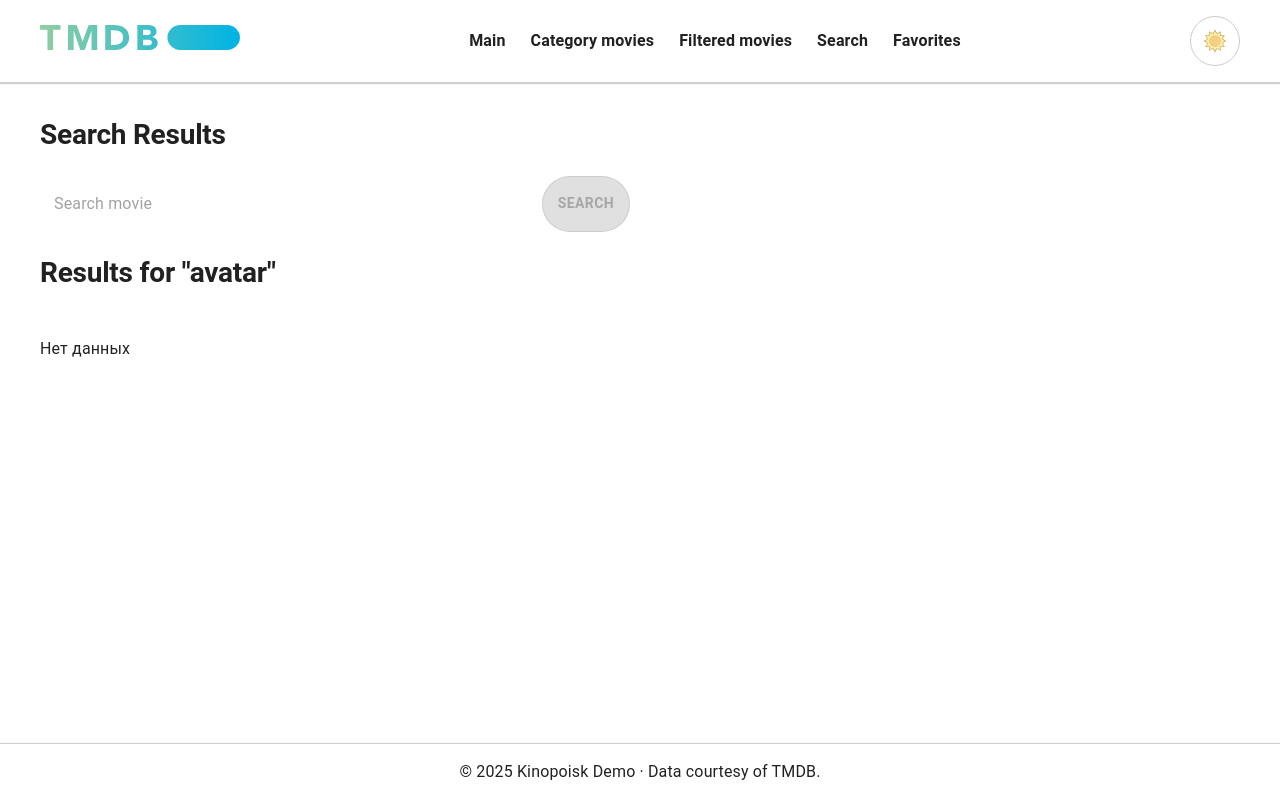
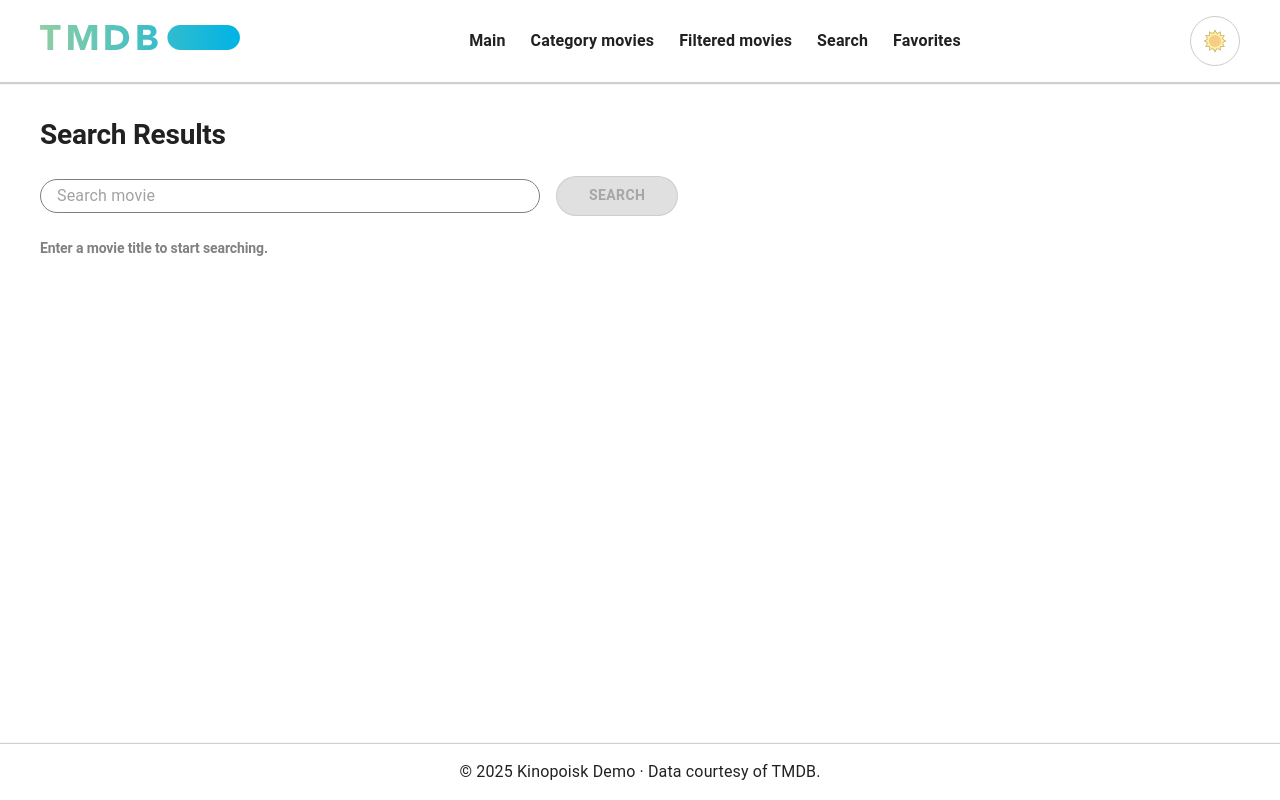
Before and after one commit to barzaevhalid/tmdb-kinopoisk, a React (Vite) app: page /search in a window 1280 px wide. Built offline with nearby package versions, Linux system fonts and the light colour scheme.

Commit message:
almost finished

```diff
--- a/src/components/Card/index.tsx
+++ b/src/components/Card/index.tsx
@@ -23,6 +23,12 @@ export default function CustomCard({ movie }: Props) {
     ? `https://image.tmdb.org/t/p/w185${movie.poster_path}`
     : "https://placehold.co/200x270?text=No+Poster";
 
+  const ratingBgColor =
+    movie.vote_average >= 7
+      ? "green"
+      : movie.vote_average < 5
+        ? "red"
+        : "orange";
   return (
     <Box component={Link} to={`/movie/${movie.id}`} sx={{ width: "100%" }}>
       <Card
@@ -37,7 +43,7 @@ export default function CustomCard({ movie }: Props) {
           ".icon": {
             transform: isFavorite && "translateY(0) scale(1)",
             opacity: isFavorite && 1,
-            color: "yellow",
+            color: isFavorite && "yellow",
           },
           marginBottom: "10px",
         }}
@@ -83,7 +89,7 @@ export default function CustomCard({ movie }: Props) {
             right: "10px",
             width: "40px",
             height: "40px",
-            backgroundColor: "#16a34a",
+            backgroundColor: ratingBgColor,
             borderRadius: "100%",
             justifyContent: "center",
             alignItems: "center",
--- a/src/components/Header/index.tsx
+++ b/src/components/Header/index.tsx
@@ -7,7 +7,7 @@ import moon from "../../assets/moon.png";
 
 import s from "./header.module.scss";
 import { Link } from "react-router-dom";
-import { useState } from "react";
+
 import { useDispatch, useSelector } from "react-redux";
 import { toggleTheme } from "../../redux/themeSlice";
 import type { RootState } from "../../redux/store";
@@ -19,8 +19,8 @@ export default function Header() {
     <Box
       component="header"
       sx={{
-        position: "sticky", // или fixed
-        zIndex: 1000, // выше секции
+        position: "sticky",
+        zIndex: 1000,
         padding: "16px",
         boxShadow: "1px 1px 1px 1px rgba(191,191,191,0.75);",
         bgcolor: "background.paper",
--- a/src/components/MoviesGrid.tsx
+++ b/src/components/MoviesGrid.tsx
@@ -26,8 +26,8 @@ export default function MoviesGrid({
         gap: 3,
       }}
     >
-      {isLoading &&
-        Array.from({ length: limit ?? columns }).map((_, i) => (
+      {isLoading
+        ? Array.from({ length: limit ?? columns }).map((_, i) => (
             <Box key={i}>
               <Skeleton
                 variant="rectangular"
@@ -35,12 +35,8 @@ export default function MoviesGrid({
                 height="270px"
               />
             </Box>
-        ))}
-
-      {!isLoading && !movies.length && <Typography>Нет данных</Typography>}
-
-      {!isLoading &&
-        visibleMovies.map((movie) => (
+          ))
+        : visibleMovies.map((movie) => (
             <CustomCard key={movie.id} movie={movie} />
           ))}
     </Box>
--- a/src/pages/Main.tsx
+++ b/src/pages/Main.tsx
@@ -1,4 +1,4 @@
-import { Box, Button, Typography, TextField, Skeleton } from "@mui/material";
+import { Box, Button, Typography, TextField } from "@mui/material";
 
 import { Link, useNavigate } from "react-router-dom";
 import {
@@ -7,7 +7,6 @@ import {
   useGetTopRatedMoviesQuery,
   useGetUpcomingMoviesQuery,
 } from "../redux/moviesApi";
-// import { LinearProgress } from "@mui/material";
 
 import { useMemo, useState } from "react";
 import MoviesGrid from "../components/MoviesGrid";
--- a/src/pages/PopularMovies.tsx
+++ b/src/pages/PopularMovies.tsx
@@ -1,19 +1,6 @@
 import { useGetPopularMoviesQuery } from "../redux/moviesApi";
-import {
-  Box,
-  Stack,
-  Pagination,
-  Button,
-  Card,
-  CardMedia,
-  IconButton,
-  Typography,
-  Skeleton,
-} from "@mui/material";
-import { Link } from "react-router-dom";
-import FavoriteIcon from "@mui/icons-material/Favorite";
-import CustomCard from "../components/Card";
-import { useState } from "react";
+import { Box } from "@mui/material";
+
 import CustomPagination from "../components/CustomPagination";
 import MoviesGrid from "../components/MoviesGrid";
 import { usePageParam } from "../hooks/usePageParams";
@@ -22,7 +9,7 @@ export default function PopularMovies() {
   const { page, setPage } = usePageParam();
   console.log(page);
 
-  const { data, isLoading, isFetching } = useGetPopularMoviesQuery(page);
+  const { data, isLoading } = useGetPopularMoviesQuery(page);
 
   return (
     <>
@@ -41,7 +28,7 @@ export default function PopularMovies() {
       >
         <CustomPagination
           setPage={setPage}
-          total_pages={data?.total_pages}
+          total_pages={data?.total_pages || 1}
           page={page}
         />
       </Box>
--- a/src/pages/Search.tsx
+++ b/src/pages/Search.tsx
@@ -1,19 +1,29 @@
-import { Box, Button, TextField, Typography } from "@mui/material";
+import {
+  Box,
+  Button,
+  IconButton,
+  InputBase,
+  Paper,
+  Typography,
+} from "@mui/material";
+import ClearIcon from "@mui/icons-material/Clear";
 
 import MoviesGrid from "../components/MoviesGrid";
 import { useSelector } from "react-redux";
-import { type RootState } from "../redux/store";
+import { useAppDispatch, type RootState } from "../redux/store";
 import { useState } from "react";
 
 import { useGetMovieQuery } from "../redux/moviesApi";
+import { setSearchQuery } from "../redux/searchSlice";
 
 export default function Search() {
   const queryFromStore = useSelector((state: RootState) => state.search.query);
+  const dispatch = useAppDispatch();
 
   const [inputValue, setInputValue] = useState(queryFromStore);
   const [requestQuery, setRequestQuery] = useState(queryFromStore);
 
-  const movies = useGetMovieQuery(requestQuery, {
+  const { data, isLoading } = useGetMovieQuery(requestQuery, {
     skip: !requestQuery,
   });
 
@@ -25,6 +35,11 @@ export default function Search() {
     }
   };
 
+  const resetInput = () => {
+    setInputValue("");
+    setRequestQuery("");
+    dispatch(setSearchQuery(""));
+  };
   return (
     <Box
       component="section"
@@ -44,50 +59,89 @@ export default function Search() {
       >
         Search Results
       </Typography>
+
       <Box
         onSubmit={handleSearch}
         component="form"
         sx={{
           display: "flex",
-          justifyContent: "space-between",
-          maxWidth: "600px",
-          paddingRight: "10px",
-          gap: "20px",
+          alignItems: "center",
+          gap: "16px",
+          maxWidth: "700px",
         }}
       >
-        <TextField
+        <Paper
+          sx={{
+            display: "flex",
+            alignItems: "center",
+            flex: 1,
+            maxWidth: "500px",
+            border: "1px solid gray",
+            borderRadius: 2,
+            px: 1,
+            boxShadow: "none",
+          }}
+        >
+          <InputBase
             value={inputValue}
             onChange={(e) => setInputValue(e.target.value)}
             placeholder="Search movie"
             sx={{
-            width: "500px",
-            borderRadius: 2,
-            bgcolor: "background.paper",
-            "& .MuiOutlinedInput-root": {
-              "& fieldset": {
-                border: "none",
-              },
-            },
+              ml: 1,
+              flex: 1,
             }}
           />
+
+          {inputValue && (
+            <IconButton
+              type="button"
+              size="small"
+              onClick={resetInput}
+              sx={{ p: "5px" }}
+            >
+              <ClearIcon />
+            </IconButton>
+          )}
+        </Paper>
+
         <Button
           variant="contained"
           color="primary"
           type="submit"
-          disabled={!inputValue}
+          disabled={!inputValue.trim()}
+          sx={{ height: "40px", px: 4 }}
         >
           search
         </Button>
       </Box>
+      {requestQuery && (
         <Typography variant="h2" sx={{ fontSize: "28px", fontWeight: "600" }}>
-        Results for "avatar"
+          Results for {requestQuery}
         </Typography>
+      )}
+      {!requestQuery && (
+        <Typography
+          variant="h2"
+          sx={{ fontSize: "14px", fontWeight: "600", color: "gray" }}
+        >
+          Enter a movie title to start searching.
+        </Typography>
+      )}
 
+      {requestQuery && (
         <MoviesGrid
-        movies={movies.data?.results ?? []}
-        isLoading={movies.isLoading}
+          movies={data?.results ?? []}
+          isLoading={isLoading}
           columns={5}
         />
+      )}
+      {requestQuery && data?.results?.length === 0 && !isLoading && (
+        <Box sx={{ py: 10, textAlign: "center" }}>
+          <Typography variant="h5" color="text.secondary">
+            No movies found for "{requestQuery}"
+          </Typography>
+        </Box>
+      )}
     </Box>
   );
 }
--- a/src/redux/favoriteMoviesSlice.ts
+++ b/src/redux/favoriteMoviesSlice.ts
@@ -13,11 +13,11 @@ const favoriteSlice = createSlice({
       const index = state.items.findIndex((m: any) => m.id === movie.id);
 
       if (index !== -1) {
-        state.items.splice(index, 1); // Удаляем
+        state.items.splice(index, 1);
       } else {
-        state.items.push(movie); // Добавляем
+        state.items.push(movie);
       }
-      // Сохраняем "побочный эффект"
+
       localStorage.setItem("favorites", JSON.stringify(state.items));
     },
   },
```
Lines whose indentation alone changed are shown as unchanged.
